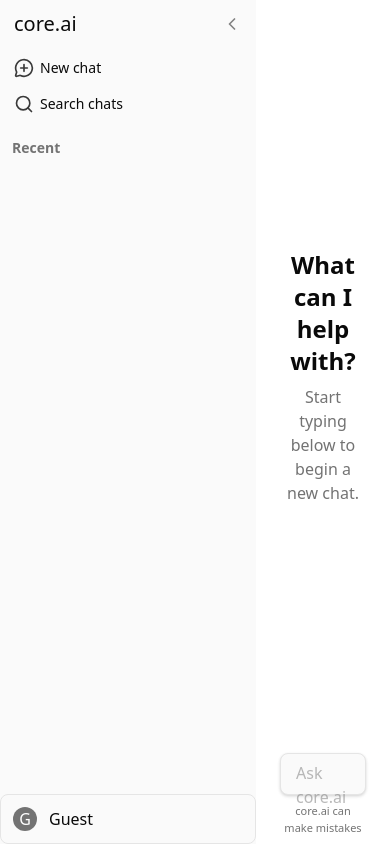
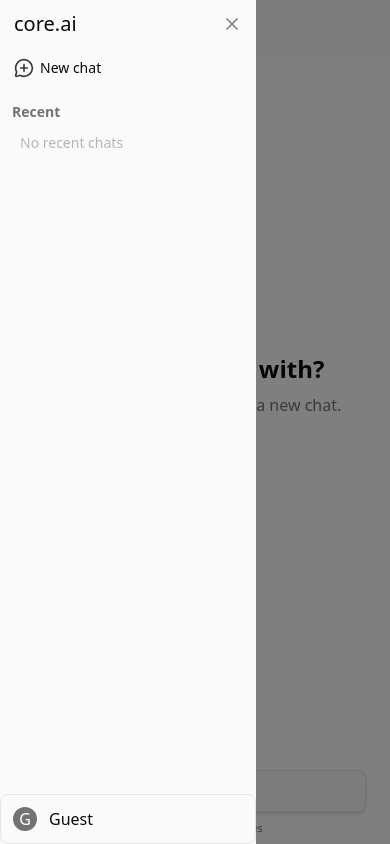
Before and after one commit to LoadingReal/core.ai, a Next.js app: page / in a window 390 px wide. Built offline with nearby package versions, Linux system fonts and the light colour scheme.

Commit message:
feat: enhance responsiveness for sidebar

```diff
--- a/app/components/mainContent.tsx
+++ b/app/components/mainContent.tsx
@@ -16,7 +16,7 @@ import { useRouter } from "next/navigation";
 const MessageRow = memo(({ message }: { message: Message }) => {
   return (
     <div className="flex">
-      <div className="min-w-16 pt-4">
+      <div className="mr-2 md:mr-0 md:min-w-16 pt-4">
         {message.role === "assistant" && (
           <div
             className="assistant-icon translate-z-0 w-4 rounded-full h-4 bg-neutral-500 dark:bg-primary mx-auto
@@ -208,7 +208,7 @@ function ChatSection({ messages }: { messages: Message[] }) {
       ref={containerRef}
       className="flex-1 overflow-y-auto custom-scrollbar px-6"
     >
-      <div className="max-w-200 mx-auto px-4 pb-12">
+      <div className="max-w-200 mx-auto md:px-4 pb-12">
         <div className="flex flex-col space-y-4">
           {messages.map((message, index) => (
             <MessageRow key={index} message={message} />
@@ -235,20 +235,17 @@ export default function MainContent() {
     e?.preventDefault();
     if (!chatMessage.trim()) return;
 
-    const messageToSend = chatMessage; // Capture the message
+    const messageToSend = chatMessage;
     setChatMessage("");
     if (editableRef.current) editableRef.current.innerText = "";
 
     let targetId = currentChatId;
 
     if (!targetId) {
-      // 1. Create the chat and get the ID
       targetId = createChat();
-      // 2. Navigate immediately
       router.push(`/chat/${targetId}`);
     }
 
-    // 3. Pass targetId to sendMessage so it doesn't rely on the potentially stale 'currentChatId'
     await sendMessage(messageToSend, targetId);
   };
 
--- a/app/components/sidebar.tsx
+++ b/app/components/sidebar.tsx
@@ -1,6 +1,13 @@
 "use client";
 
-import { ChevronLeft, MessageCirclePlus, Search, Trash2 } from "lucide-react";
+import {
+  ChevronLeft,
+  Menu,
+  MessageCirclePlus,
+  Search,
+  Trash2,
+  X,
+} from "lucide-react";
 import Logo from "./logo";
 import { useEffect, useRef, useState } from "react";
 import gsap from "gsap";
@@ -9,15 +16,23 @@ import { useSidebarState } from "../store/useSidebar";
 import { useChatStore } from "../store/useChatStore";
 import Link from "next/link";
 import { useRouter } from "next/navigation";
+import { createPortal } from "react-dom";
 
 function SidebarOptions() {
-  const { isOpen } = useSidebarState();
+  const { isOpen, toggle } = useSidebarState();
+
+  const handleNewChatClick = () => {
+    if (window.innerWidth < 768 && isOpen) {
+      toggle();
+    }
+  };
 
   return (
     <div className="text-sm">
       {/* New Chat Link */}
       <Link
         href="/"
+        onClick={handleNewChatClick}
         className={`
           flex items-center overflow-hidden duration-100 transition-colors py-0.5 cursor-pointer
           ${isOpen && "hover:bg-black/5 dark:hover:bg-white/5 rounded-md"}
@@ -35,7 +50,7 @@ function SidebarOptions() {
       </Link>
 
       {/* Search Option */}
-      <div
+      {/* <div
         className={`flex items-center overflow-hidden duration-100 transition-colors py-0.5 cursor-pointer ${isOpen && "hover:bg-black/5 dark:hover:bg-white/5 rounded-md"}`}
       >
         <div className="flex">
@@ -44,7 +59,7 @@ function SidebarOptions() {
           />
         </div>
         <span className="shrink-0 sidebar-menu-items">Search chats</span>
-      </div>
+      </div> */}
     </div>
   );
 }
@@ -56,45 +71,56 @@ function SidebarChats() {
   const overlayRef = useRef<HTMLDivElement>(null);
 
   const { chats, currentChatId, deleteChat } = useChatStore();
-  const { isOpen } = useSidebarState();
+  const { isOpen, toggle } = useSidebarState();
   const [chatToDelete, setChatToDelete] = useState<string | null>(null);
 
   const sortedChats = Object.values(chats).sort(
     (a, b) => b.createdAt - a.createdAt,
   );
 
-  // Existing Sidebar Item Animation
-  useGSAP(() => {
+  const handleChatClick = () => {
+    if (window.innerWidth < 768 && isOpen) {
+      toggle();
+    }
+  };
+
+  useGSAP(
+    () => {
       gsap.to(".sidebar-menu-items", {
         opacity: isOpen ? 1 : 0,
         duration: 0.3,
         ease: "power2.inOut",
       });
-  }, { scope, dependencies: [isOpen] });
+    },
+    { scope, dependencies: [isOpen] },
+  );
 
-  // Modal Entrance Animation
-  useGSAP(() => {
+  useGSAP(
+    () => {
       if (chatToDelete && modalRef.current) {
         const tl = gsap.timeline();
-      tl.fromTo(overlayRef.current,
+        tl.fromTo(
+          overlayRef.current,
           { opacity: 0 },
-        { opacity: 1, duration: 0.2 }
+          { opacity: 1, duration: 0.2 },
         );
-      tl.fromTo(modalRef.current,
+        tl.fromTo(
+          modalRef.current,
           { scale: 0.9, opacity: 0, y: 10 },
           { scale: 1, opacity: 1, y: 0, duration: 0.3, ease: "back.out(1.7)" },
-        "-=0.1"
+          "-=0.1",
         );
       }
-  }, { dependencies: [chatToDelete] });
+    },
+    { dependencies: [chatToDelete] },
+  );
 
   const closeModal = () => {
-    // Exit animation before unmounting
     gsap.to(modalRef.current, {
       scale: 0.95,
       opacity: 0,
       duration: 0.2,
-      onComplete: () => setChatToDelete(null)
+      onComplete: () => setChatToDelete(null),
     });
     gsap.to(overlayRef.current, { opacity: 0, duration: 0.2 });
   };
@@ -108,15 +134,24 @@ function SidebarChats() {
   };
 
   return (
-    <div ref={scope} className="flex-1 overflow-y-auto mt-4 space-y-1 overflow-x-hidden shrink-0">
-      <p className="text-sm px-1 mb-2 font-bold text-muted-foreground sidebar-menu-items">Recent</p>
+    <div
+      ref={scope}
+      className="flex-1 overflow-y-auto mt-4 space-y-1 overflow-x-hidden shrink-0"
+    >
+      <p className="text-sm px-1 mb-2 font-bold text-muted-foreground sidebar-menu-items">
+        Recent
+      </p>
 
-      {sortedChats.map((chat) => (
+      {sortedChats.length > 0 ? (
+        sortedChats.map((chat) => (
           <div key={chat.id} className="relative m-0 group/chat">
             <Link
               href={`/chat/${chat.id}`}
+              onClick={handleChatClick}
               className={`flex items-center px-1 py-2 rounded-md transition-colors text-sm ${
-              currentChatId === chat.id ? "bg-black/10 dark:bg-white/10" : "hover:bg-black/5 dark:hover:bg-white/5"
+                currentChatId === chat.id
+                  ? "bg-black/10 dark:bg-white/10"
+                  : "hover:bg-black/5 dark:hover:bg-white/5"
               } ${!isOpen && "bg-transparent! pointer-events-none"}`}
             >
               <span className="truncate px-2 sidebar-menu-items">
@@ -139,23 +174,30 @@ function SidebarChats() {
               </div>
             )}
           </div>
-      ))}
+        ))
+      ) : (
+        <span className="px-3 text-sm text-muted-foreground/50 sidebar-menu-items text-nowrap">
+          No recent chats
+        </span>
+      )}
 
       {/* MODAL SECTION */}
-      {chatToDelete && (
+      {chatToDelete &&
+        createPortal(
           <div
             ref={overlayRef}
-          onClick={closeModal} // Close on backdrop click
+            onClick={closeModal}
             className="fixed inset-0 z-50 flex items-center justify-center bg-black/60 backdrop-blur-sm p-4"
           >
             <div
               ref={modalRef}
-            onClick={(e) => e.stopPropagation()} // Prevent closing when clicking inside the modal
+              onClick={(e) => e.stopPropagation()}
               className="bg-white dark:bg-zinc-900 border border-zinc-200 dark:border-zinc-800 p-6 rounded-xl shadow-2xl max-w-sm w-full"
             >
               <h3 className="text-lg font-semibold mb-2">Delete Chat?</h3>
               <p className="text-sm text-muted-foreground mb-6">
-              This action cannot be undone. This will permanently delete your chat history.
+                This action cannot be undone. This will permanently delete your
+                chat history.
               </p>
               <div className="flex justify-end gap-3">
                 <button
@@ -172,7 +214,8 @@ function SidebarChats() {
                 </button>
               </div>
             </div>
-        </div>
+          </div>,
+          document.body,
         )}
     </div>
   );
@@ -210,7 +253,6 @@ function SidebarProfile() {
 
 export default function Sidebar() {
   const [isHydrated, setIsHydrated] = useState(false);
-
   const { isOpen, toggle } = useSidebarState();
   const containerRef = useRef<HTMLDivElement>(null);
   const isFirstRender = useRef<boolean>(true);
@@ -232,11 +274,7 @@ export default function Sidebar() {
 
       tl.to(containerRef.current, { width: isOpen ? 256 : 49 }, 0)
         .to(".sidebar-logo", { opacity: isOpen ? 1 : 0 }, 0)
-        .to(
-          ".sidebar-arrow",
-          { right: isOpen ? 0 : 0, rotate: isOpen ? 0 : 180 },
-          0,
-        )
+        .to(".sidebar-arrow", { rotate: isOpen ? 0 : 180 }, 0)
         .to(".sidebar-menu-items", { opacity: isOpen ? 1 : 0 }, 0);
 
       isFirstRender.current = false;
@@ -244,32 +282,54 @@ export default function Sidebar() {
     { dependencies: [isOpen, isHydrated], scope: containerRef },
   );
 
-  if (!isHydrated) {
-    return null;
-  }
+  if (!isHydrated) return null;
 
   return (
+    <>
+      <div className="md:hidden fixed top-0 left-0 w-full h-14 bg-sidebar border-b border-white/10 flex items-center px-4 z-30">
+        <Menu className="cursor-pointer size-6 opacity-70" onClick={toggle} />
+      </div>
+
       <div
+        className={`fixed inset-0 bg-black/50 z-35 md:hidden transition-opacity duration-300 ${
+          isOpen
+            ? "opacity-100 pointer-events-auto"
+            : "opacity-0 pointer-events-none"
+        }`}
+        onClick={toggle}
+      />
+
+      <div
+        ref={containerRef}
         className={`
-        relative bg-sidebar h-screen flex flex-col shrink-0 overflow-hidden
-        ${isOpen ? "w-64" : "w-16"}
+          fixed inset-y-0 left-0 z-40
+          md:relative md:translate-x-0
+          bg-sidebar h-screen flex flex-col shrink-0 overflow-hidden
+          transition-transform duration-300 ease-in-out md:transition-none
+          ${isOpen ? "w-64" : "w-64 md:w-16"}
+          ${isOpen ? "translate-x-0" : "-translate-x-full md:translate-x-0"}
         `}
-      ref={containerRef}
       >
-      <div className="p-2 pt-2.5">
+        <div className="w-64 md:w-full flex flex-col h-full">
+          <div className="p-2 pt-2.5 flex-1">
             <div className="relative flex justify-between items-center mb-3">
               <div className="sidebar-logo">
                 <Logo />
               </div>
-          <ChevronLeft
+              <div
                 onClick={toggle}
-            className={`cursor-pointer sidebar-arrow p-1.5 size-8 opacity-50 hover:bg-black/5 dark:hover:bg-white/10 rounded-md transition-colors absolute duration-100`}
-          />
+                className="cursor-pointer sidebar-arrow p-1.5 size-8 opacity-50 hover:bg-black/5 dark:hover:bg-white/10 rounded-md absolute right-0 flex items-center justify-center"
+              >
+                <ChevronLeft className="hidden md:block" />
+                <X className="block md:hidden size-5" />
+              </div>
             </div>
             <SidebarOptions />
             <SidebarChats />
           </div>
           <SidebarProfile />
         </div>
+      </div>
+    </>
   );
 }
```
Lines whose indentation alone changed are shown as unchanged.
